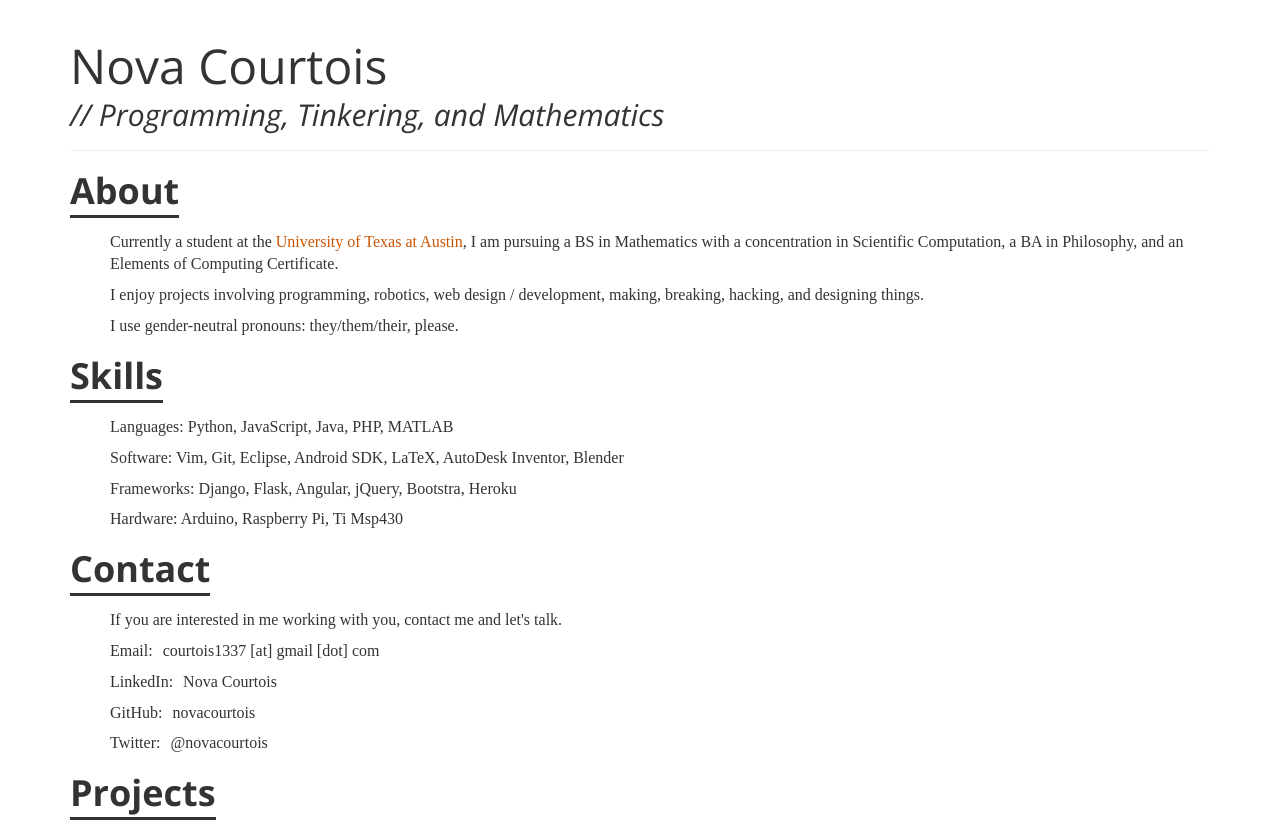
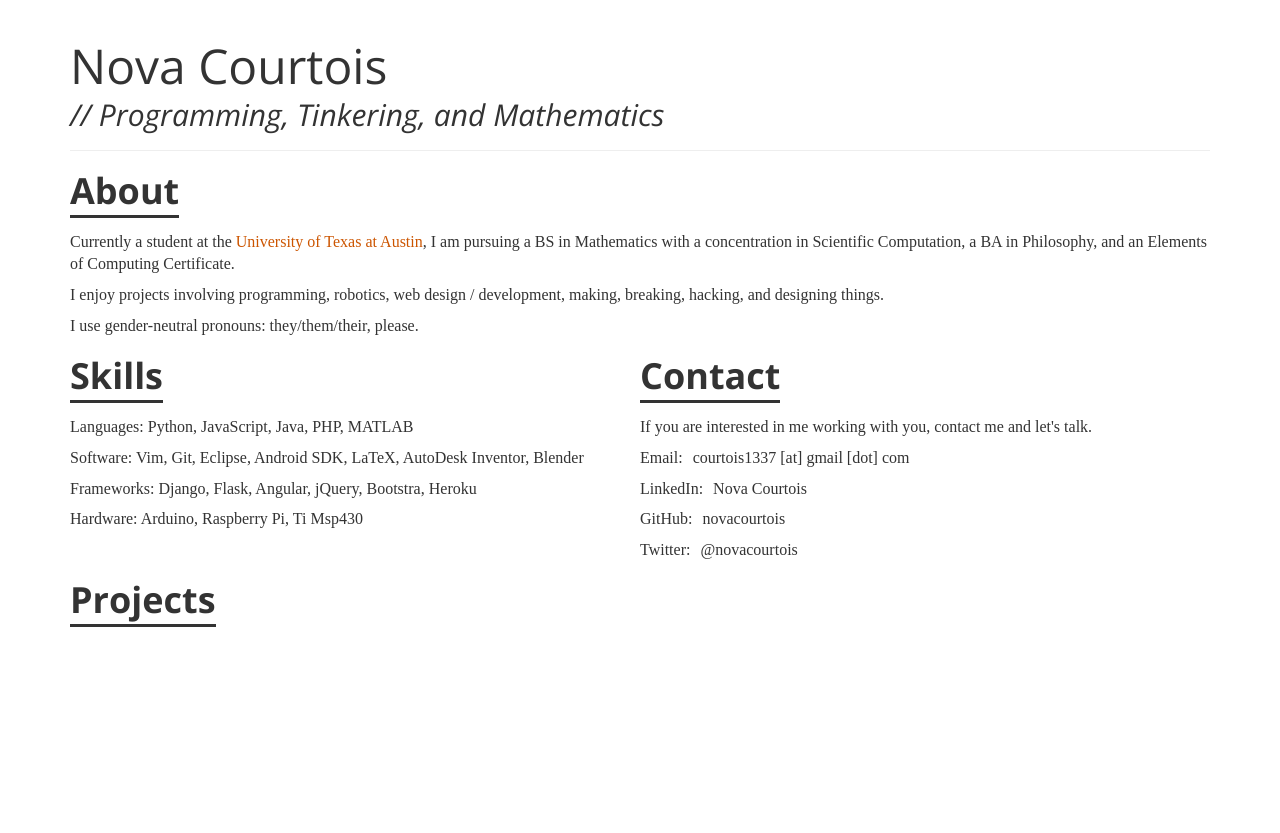
Before and after one commit to novacourtois/minimal_portfolio, a plain HTML site: page index.html in a window 1280 px wide. After the commit the page ends 800 px from the top, so only its background shows below. Drawn offline with nearby package versions, Linux system fonts and the light colour scheme; no server answers; a web font is replaced by a local one.

Commit message:
final style changes

```diff
--- a/data.json
+++ b/data.json
@@ -11,7 +11,7 @@
 			{"title":"Your New Tab Page","description":"This Chrome Extension allows you to customize your 'New Tab Page' in your browser to make it cleaner and more productive. I've stopped working on it, but you can install it <a href='https://chrome.google.com/webstore/detail/your-new-tab-page/daeegpekhhgennllidlchmpaamfjhnfk'>here</a>."},
 			{"title":"Facebook Auto-Like Script","description":"Allows you to automatically 'like' posts on your wall on Facebook, and can match against words. Facebook's code changes frequently, this might need an update. Get it <a href='https://github.com/novacourtois/facebook-auto-like'>here</a>."}
 		],
-		"JavaScript / HTML5 Experiments": [
+		"JS Experiments": [
 			{"title":"Dynamic Pie Chart Maker","description":"Allows you to make custom pie charts and download them as an image and data. View it <a href='http://novacourtois.com/piechart/'>here</a>."},
 			{"title":"Polar Clock - JS","description":"A Clock and calendar displayed using Polar Coordinates. View it <a href='http://novacourtois.com/js_polar_clock/'>here</a>."},
 			{"title":"Fractal Trees - JS","description":"Recursive fractal n-trees in JavaScript. View it <a href='http://novacourtois.com/fractalTrees/'>here</a>."},
--- a/includes/style.css
+++ b/includes/style.css
@@ -13,6 +13,10 @@ h1, h2, h3, h4, h5, h6 {
 	color:#333;
 }
 
+ul {
+	padding-left: 0px;
+	margin-top:20px;
+}
 li {
 	list-style-type: none;
 	padding-bottom: 8px;
@@ -30,17 +34,13 @@ a:hover {
 	font-style: italic;
 }
 
-.section > h1 {
+h1 {
 	font-weight: 700;
 	display:inline;
 	border-bottom: 3px solid #333;
 }
 
-.section > ul {
-	padding-left:40px;
-}
-
-.section > p, .section > ul {
+.section > p {
 	margin-top:20px;
 }
 
@@ -109,3 +109,7 @@ a:hover {
 		padding-left: 0px;
 	}
 }
+
+.col-sm-6 {
+	padding-left: 0px;
+}
--- a/index.html
+++ b/index.html
@@ -36,7 +36,7 @@
           <li>I enjoy projects involving programming, robotics, web design / development, making, breaking, hacking, and designing things.</li>
           <li>I use gender-neutral pronouns: they/them/their, please.</li>
       </div>
-      <div class="section">
+      <div class="col-sm-6">
         <h1>Skills</h1>
         <ul>
           <li>Languages:  Python, JavaScript, Java, PHP, MATLAB</li>
@@ -45,7 +45,7 @@
           <li>Hardware: Arduino, Raspberry Pi, Ti Msp430</li>
         </ul>
       </div>
-      <div class="section">
+      <div class="col-sm-6">
         <h1>Contact</h1>
         <ul>
           <li>If you are interested in me working with you, contact me and let's talk.</li>
@@ -74,8 +74,8 @@
       </div>
       <div class="section">
         <h1>Projects</h1>
-        <ul class="work" ng-controller="dataListCtrl">
-          <li ng-repeat="(key,project) in data">
+        <div class="work row" ng-controller="dataListCtrl">
+          <div ng-repeat="(key,project) in data" class="col-sm-4">
             <h2>{{key}}</h2>
             <ul>
               <li ng-repeat="p in project">
@@ -83,8 +83,8 @@
                 <p class="description" ng-bind-html="p.description | unsafe" ng-show="showDetails"></p>
               </li>
             </ul>
-          </li>
-        </ul>
+          </div>
+        </div>
       </div>
     </div>
     <script src="includes/jquery.min.js"></script>
```
